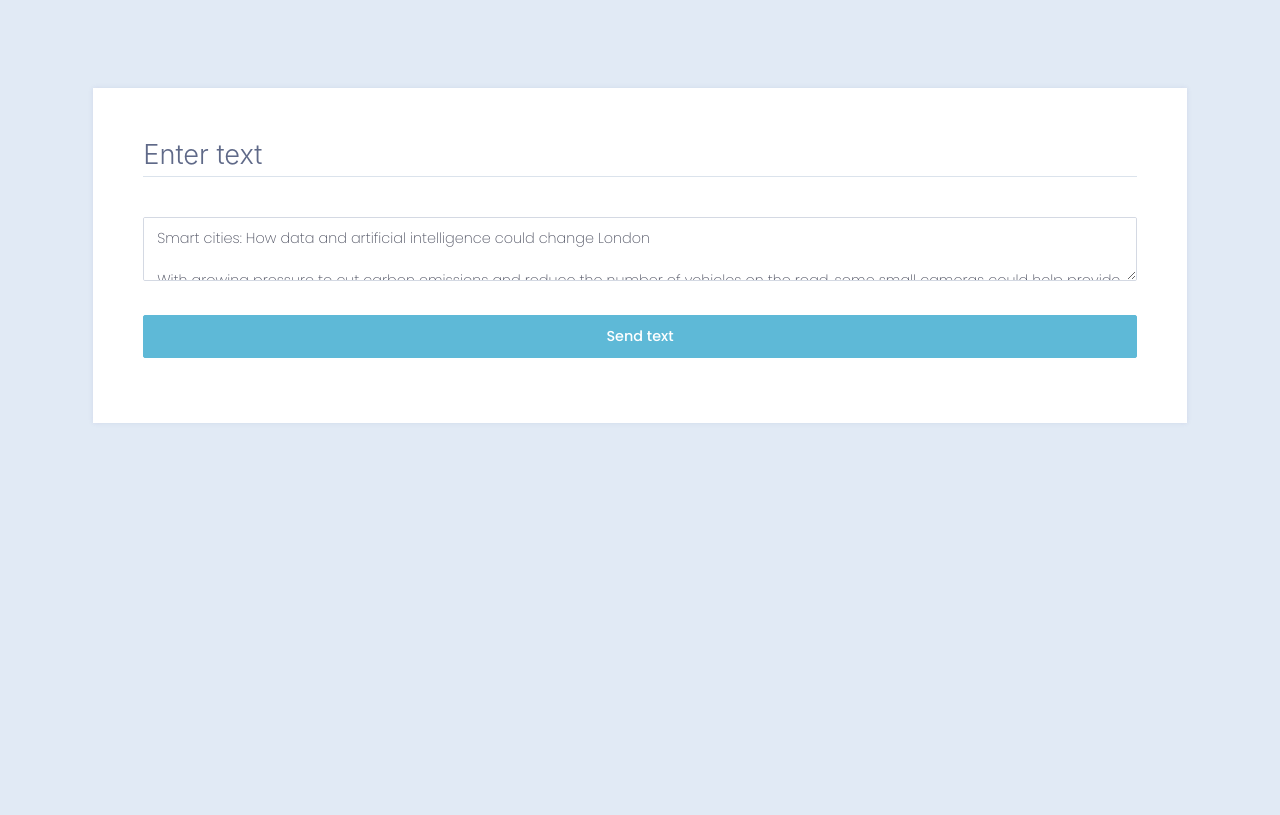
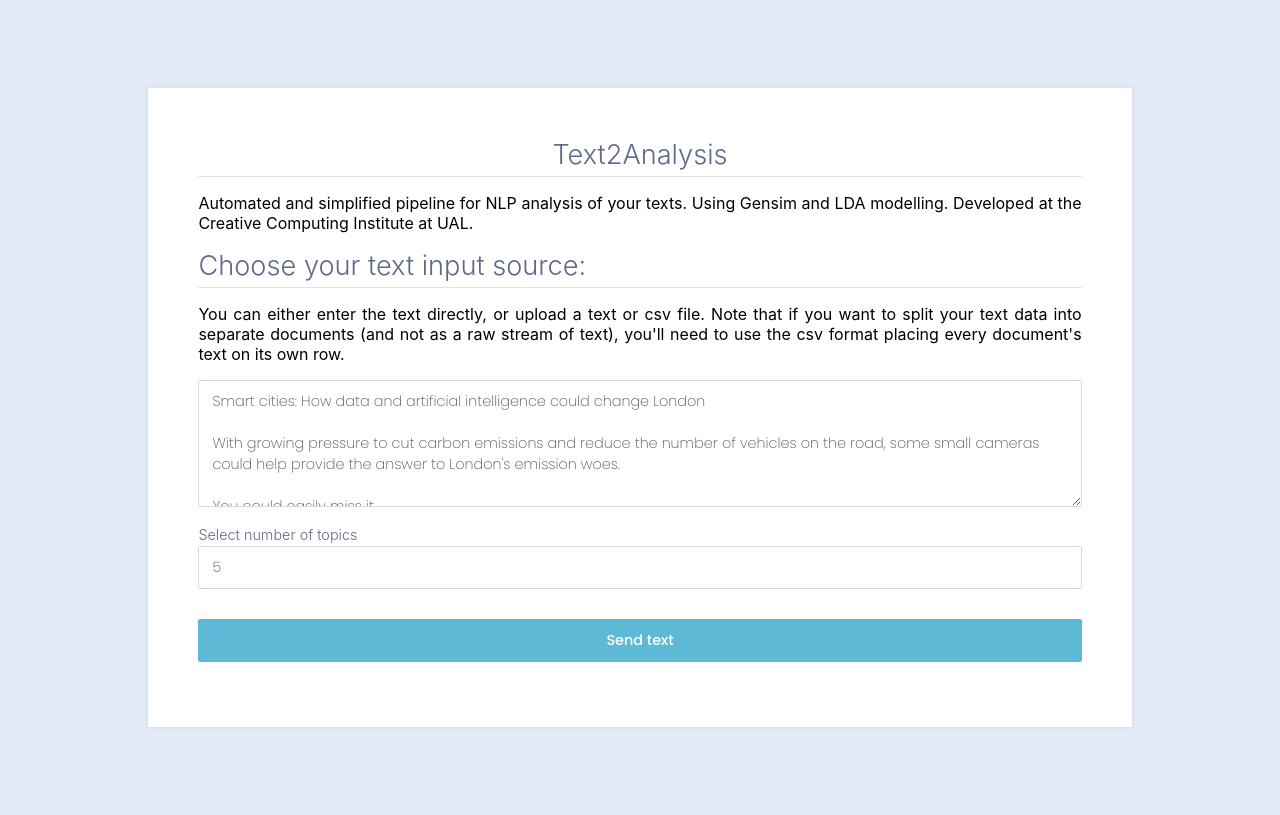
Before and after one commit to ual-cci/Text2Analysis, a Flask app: page /enter in a window 1280 px wide. Before the commit the page ends 423 px from the top, so only its background shows below. Run offline with Flask 2, Linux system fonts and the light colour scheme; some libraries are stand-ins or nearby versions.

Commit message:
Updates to the user interface (especially outputs made nicer...)

```diff
--- a/app.py
+++ b/app.py
@@ -1,6 +1,7 @@
 from flask import Flask, session, redirect, url_for, request, render_template, send_file
 from analysis_handler import AnalysisHandler
 import os, random
+from timeit import default_timer as timer
 
 app = Flask(__name__)
 
@@ -23,13 +24,22 @@ def enter():
 def process(user_input=None):
     if request.method == 'POST':
         user_input = request.form['user_input']
+        number_of_topics = int(request.form['number_of_topics'])
 
         # TODO: Process data here ...
         settings = None
         analysis_handler = AnalysisHandler(settings)
 
+        start_analysis = timer()
+
         analysis_handler.load_text(user_input)
-        analysis_reply, n_topics = analysis_handler.call_analysis_raw_text()
+        analysis_reply, n_topics, n_chars, n_documents = analysis_handler.call_analysis_raw_text(number_of_topics)
+
+        end_analysis = timer()
+        n_seconds_analysis = (end_analysis - start_analysis)
+        print("This analysis took " + str(n_seconds_analysis) + "s (" + str(n_seconds_analysis / 60.0) + "min)")
+
+        n_seconds_analysis = float(int(n_seconds_analysis * 100.0))/100.0
 
         preview = user_input[0:20]+"..."
     else:
@@ -38,9 +48,14 @@ def process(user_input=None):
         preview = None
         analysis_reply = None
         n_topics = 0
+        n_chars = 0
+        n_documents = 0
+        n_seconds_analysis = 0
 
     # Show results ...
-    return render_template('process.html', user_input=preview, analysis_reply=analysis_reply, n_topics=n_topics, rand_i = random.randint(1,9999))
+    return render_template('process.html', user_input=preview, analysis_reply=analysis_reply, n_topics=n_topics,
+                           n_chars = n_chars, n_documents = n_documents, n_seconds_analysis = n_seconds_analysis,
+                           rand_i = random.randint(1,9999))
 
 
 @app.route('/last', methods=['GET', 'POST'])
@@ -65,4 +80,5 @@ def forget():
 
 if __name__ == '__main__':
     port = int(os.environ.get('PORT', 5000))
-    app.run(debug=True, port=port)
+    #app.run(debug=True, port=port)
+    app.run(debug=False, port=port)
--- a/static/css/forms.css
+++ b/static/css/forms.css
@@ -21,14 +21,20 @@ form {
   font-weight: 300;
   border-bottom: 1px solid #dbe3ec;
   padding-bottom: 5px;
-  margin: 0 0 40px 0;
+  /*margin: 0 0 40px 0;*/
+  margin: 0 0 0 0;
 }
 
 .formwrapper {
   background: white;
-  width: 90%;
+  width: 80%;
   box-shadow: 0 0 5px rgba(65, 67, 144, 0.1);
   padding: 50px;
+}
+
+.pyldaiframe {
+  width: 70%;
+  min-height: 400px;
 }
 
 label {
--- a/static/css/style.css
+++ b/static/css/style.css
@@ -22,3 +22,13 @@ a {
 li {
   text-align: center;
 }
+
+p {
+  text-align: justify
+}
+
+.codeblock {
+  background-color: #2b2b2b;
+  color: #a9b7c6;
+  padding: 20px;
+}
--- a/templates/enter.html
+++ b/templates/enter.html
@@ -1,19 +1,49 @@
 {% extends 'layout.html' %}
 
 {% block styles %}
-    <link rel="stylesheet" href="{{ url_for('static', filename='css/forms.css') }}" rel="stylesheet" type="text/css">
+    <!--<link rel="stylesheet" href="{{ url_for('static', filename='css/forms.css') }}" rel="stylesheet" type="text/css">-->
+    <link rel="stylesheet" href="static/css/forms.css" rel="stylesheet" type="text/css">
 {% endblock %}
 
 
 {% block content %}
 <div class="formwrapper">
-    <h2 class="title">Enter text</h2>
+    <h1 class="title">Text2Analysis</h1>
+    <p>
+        Automated and simplified pipeline for NLP analysis of your texts. Using Gensim and LDA modelling. Developed at the Creative Computing Institute at UAL.
+    </p>
+
+    <h2 class="title">Choose your text input source:</h2>
+    <p>
+        You can either enter the text directly, or upload a text or csv file. Note that if you want to split your text data into separate documents (and not as a raw stream of text), you'll need to use the csv format placing every document's text on its own row.
+    </p>
 
     <form method="post" action="process">
-        <div class="form-field"><textarea name=user_input>
+        <div class="form-field">
+            <textarea name="user_input" rows="5">
 {% if sample_text %}{{ sample_text }}{% else %}(Couldn't load text data!){% endif %}
-        </textarea></div>
+            </textarea>
+        </div>
+
+        <!--<div class="form-field">
+            <p>Or upload text or csv file:</p>
+            <input type="file">
+        </div>-->
+
+        <div class="form-field">
+            <label for="number_of_topics">Select number of topics</label>
+            <input id="number_of_topics" name="number_of_topics" type="number" value="5" min="1">
+        </div>
         <div class="form-field"><input type=submit value="Send text"></div>
     </form>
+
+    <!--
+    <h2 class="title">Formating</h2>
+    <p>
+        Either input raw text (into the textarea or as a .txt file), or formated csv file with each document on it's own row. If these documents have a caption title, you can optionally enter this caption as a second item in the same row of the csv file (first column contains the text, while the second contains the caption).
+        Captions can be used as additional information when visualizing the data (for example as a shown mouseover text for each embedded dot on a tsne plot).
+    </p>
+    -->
+
 </div>
 {% endblock %}
--- a/templates/layout.html
+++ b/templates/layout.html
@@ -11,7 +11,8 @@
     <meta name="theme-color" content="#5eb9d7" />
     <link rel="shortcut icon" href="{{ url_for('static', filename='img/favicon.ico') }}" type="image/x-icon"/>
     {% block styles %}{% endblock %}
-    <link rel="stylesheet" href="{{ url_for('static', filename='css/style.css') }}" rel="stylesheet" type="text/css">
+    <!--<link rel="stylesheet" href="{{ url_for('static', filename='css/style.css') }}" rel="stylesheet" type="text/css">-->
+    <link rel="stylesheet" href="static/css/style.css" rel="stylesheet" type="text/css">
     <script src="https://kit.fontawesome.com/e3deaeba31.js" crossorigin="anonymous"></script>
     <link href="https://fonts.googleapis.com/css?family=Poppins:200,300,500" rel="stylesheet">
   </head>
```
Also changed, not shown: analysis_handler.py (+6 -3 lines), nlp_tools.py (+33 -6 lines), templates/process.html (+35 -24 lines), static/img/download-solid.svg (added).
